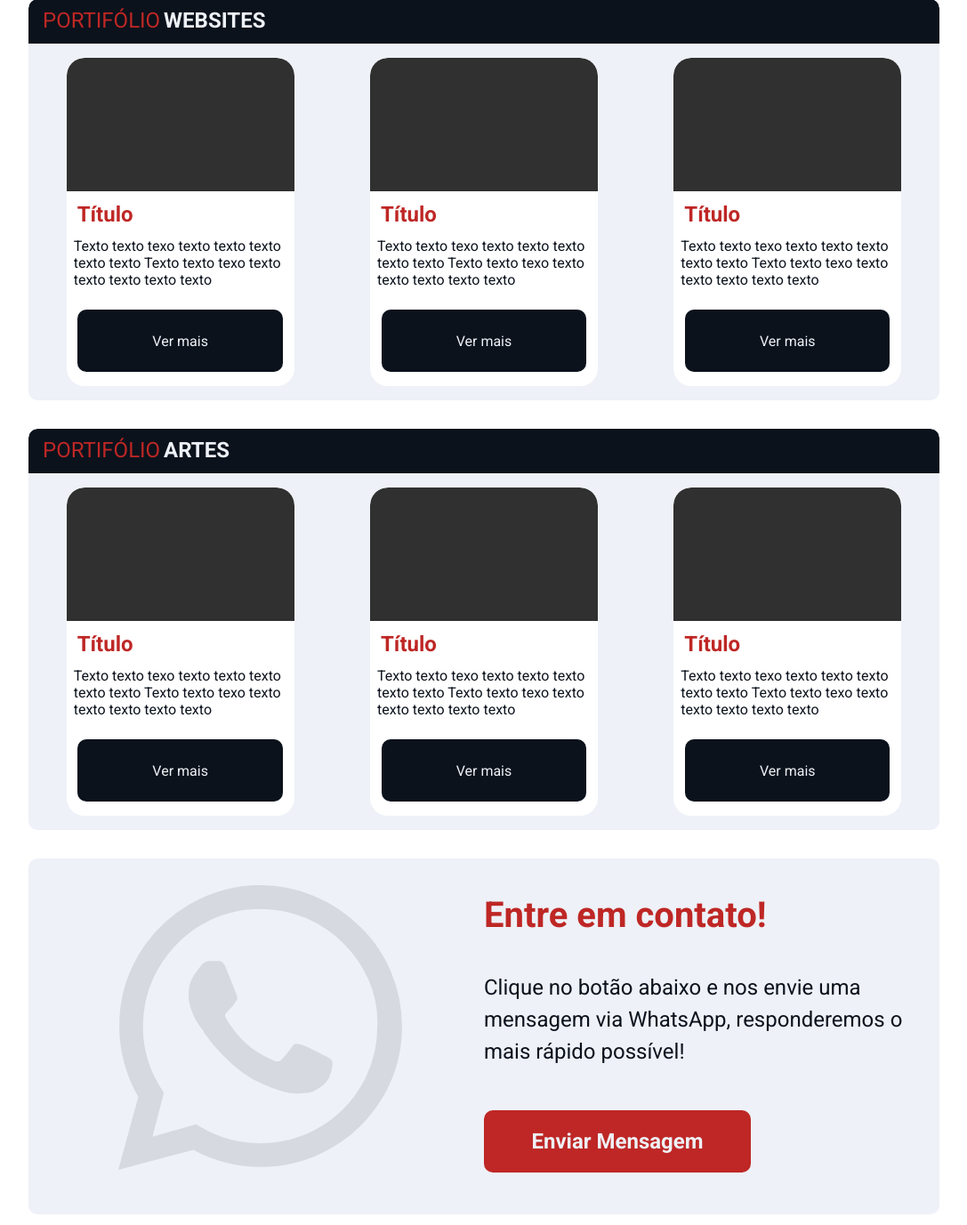
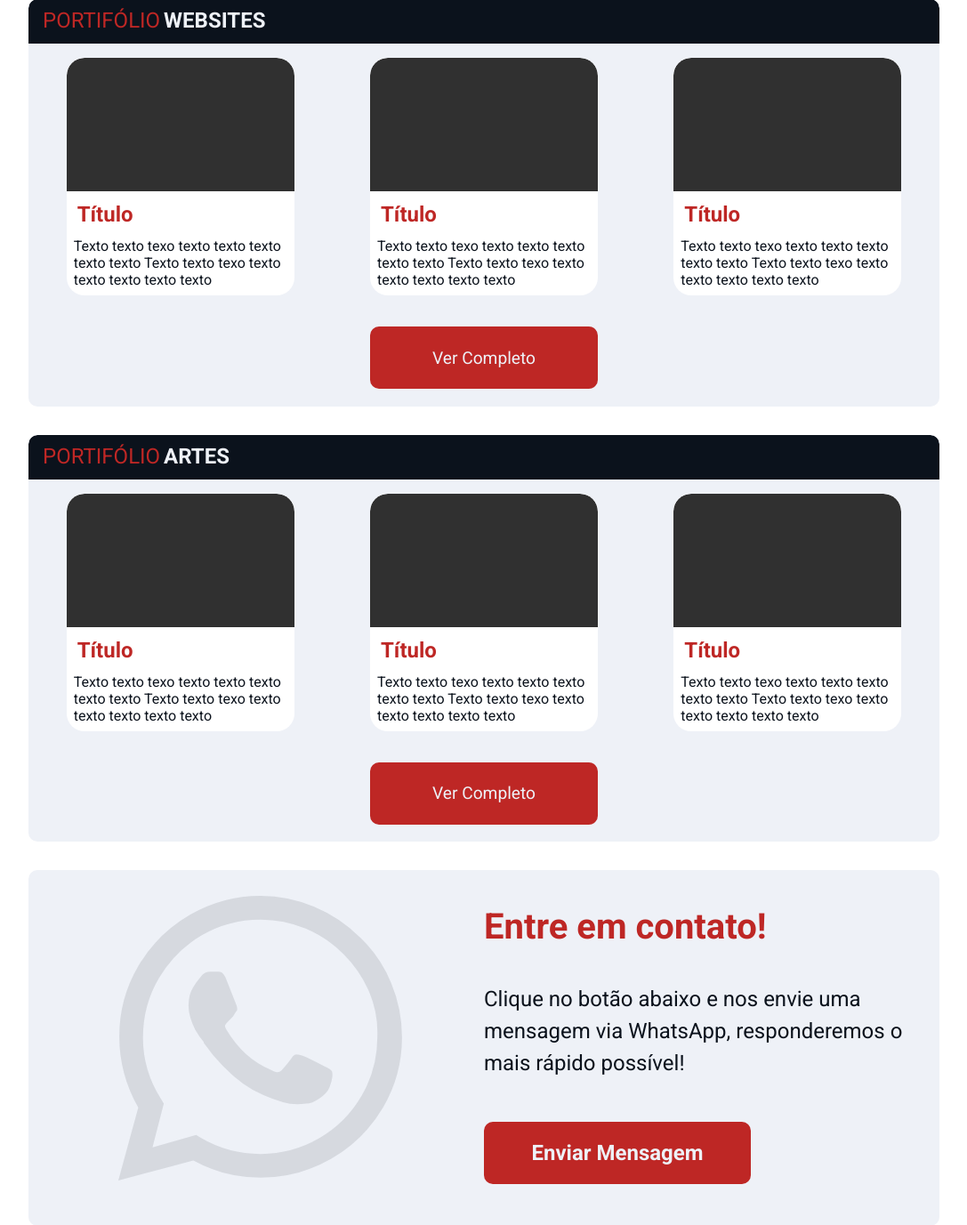
Before and after one commit to lucasfvalle/codapp_site, a web app: file index.html in a window 1280 px wide. Shown: the part 973-2350 px from the top of the page at 89% size, without its empty margins (96-1183 px from the left). Run offline with its HTML, style and script files only (its server is not run), Linux system fonts and the light colour scheme.

Commit message:
Update-11-05

```diff
--- a/css/style.css
+++ b/css/style.css
@@ -12,6 +12,7 @@ body{
     --blue: #0B121C;
     --white: #EEF1F7;
     --red: #BE2725;
+
 }
 /* Grid Container */
 .container{
@@ -282,23 +283,23 @@ body{
     margin-right: 0.5em;
     color: var(--blue);
 }
-.container main .main-container .port-container .port-card-container .port-card .port-card-button{
+.container main .main-container .port-container  .port-card-button{
     text-decoration: none;
     margin-bottom: 1em;
     margin-top: 1em;
-    width: 90%;
+    width: 25%;
     height: 70px;
     border-radius: 10px;
     display: flex;
     align-items: center;
     justify-content: center;
-    font-size: 1em;
+    font-size: 1.2em;
     color: var(--white);
-    background-color: var(--blue);
+    background-color: var(--red);
 }
-.container main .main-container .port-container .port-card-container .port-card .port-card-button:hover{
+.container main .main-container .port-container  .port-card-button:hover{
     transition: all ease 0.3s;
-    background-color: #101b2a;
+    background-color: #9f211f;
 }
 /* Contato */
 .container main .main-container .contact-container{
--- a/index.html
+++ b/index.html
@@ -20,6 +20,9 @@
         <link rel="manifest" href="./imgs/favicon/site.webmanifest">
         <link rel="mask-icon" href="./imgs/favicon/safari-pinned-tab.svg" color="#5bbad5">
         <meta name="msapplication-TileColor" content="#da532c">
+        <!-- ads -->
+        <script async src="https://pagead2.googlesyndication.com/pagead/js/adsbygoogle.js?client=ca-pub-6565256858502942"
+        crossorigin="anonymous"></script>
         <title>CodApp | Soluções em Tecnologia</title>
     </head>
     <body>
@@ -57,40 +60,38 @@
                         <h2>SERVIÇOS</h2>
                     </div>
                     <div class="services-container" >
-
                         <div class="service-card">
                             <i class="bi bi-pencil-square"></i>
                             <h2>Artes</h2>
                             <p>
                                 Artes para redes sociais, banners, logotipos...
                             </p>
-                            <a href="" class="service-button">
+                            <a href="https://wa.me/55015998347491?text=Olá! Gostaria de solicitar um orçamento para Artes Digitais." target="_blank" class="service-button">
                                 <i class="bi bi-whatsapp"></i> Orçamento
                             </a>
                         </div>
-
                         <div class="service-card">
                             <i class="bi bi-globe"></i>
                             <h2>Websites</h2>
                             <p>
                                 Desenvolvimento de sites institucionais e blogs.
                             </p>
-                            <a href="" class="service-button">
+                            <a href="https://wa.me/55015998347491?text=Olá! Gostaria de solicitar um orçamento para o Desenvolvimento de Sites." target="_blank" class="service-button">
                                 <i class="bi bi-whatsapp"></i> Orçamento
                             </a>
                         </div>
-
                         <div class="service-card">
                             <i class="bi bi-gear-fill"></i>
                             <h2>Instalação Remota</h2>
                             <p>
                                 Instalação de softwares via acesso remoto.
                             </p>
-                            <a href="" class="service-button">
+                            <a href="https://wa.me/55015998347491?text=Olá! Gostaria de solicitar um orçamento para Instalação de um programa via Acesso Remoto." class="service-button">
                                 <i class="bi bi-whatsapp"></i> Orçamento
                             </a>
                         </div>
                     </div>
+                    <!-- artes -->
                     <div class="port-container">
                         <div class="port-title" id="portifolio">
                             <span class="primary-text">PORTIFÓLIO</span>
@@ -108,7 +109,7 @@
                                     Texto texto texo texto texto texto texto texto
                                     Texto texto texo texto texto texto texto texto
                                 </p>
-                                <a href="" class="port-card-button">Ver mais</a>
+
                             </div>
                             <div class="port-card">
                                 <div class="port-img">
@@ -121,7 +122,7 @@
                                     Texto texto texo texto texto texto texto texto
                                     Texto texto texo texto texto texto texto texto
                                 </p>
-                                <a href="" class="port-card-button">Ver mais</a>
+
                             </div>
                             <div class="port-card">
                                 <div class="port-img">
@@ -134,16 +135,19 @@
                                     Texto texto texo texto texto texto texto texto
                                     Texto texto texo texto texto texto texto texto
                                 </p>
-                                <a href="" class="port-card-button">Ver mais</a>
+
                             </div>
                         </div>
+                        <a href="" class="port-card-button">Ver Completo</a>
                     </div>
+                    <!-- artes -->
                     <div class="port-container">
                         <div class="port-title">
                             <span class="primary-text">PORTIFÓLIO</span>
                             <span class="secondary-text">ARTES</span>
                         </div>
                         <div class="port-card-container">
+
                             <div class="port-card">
                                 <div class="port-img">
 
@@ -155,7 +159,6 @@
                                     Texto texto texo texto texto texto texto texto
                                     Texto texto texo texto texto texto texto texto
                                 </p>
-                                <a href="" class="port-card-button">Ver mais</a>
                             </div>
                             <div class="port-card">
                                 <div class="port-img">
@@ -168,7 +171,6 @@
                                     Texto texto texo texto texto texto texto texto
                                     Texto texto texo texto texto texto texto texto
                                 </p>
-                                <a href="" class="port-card-button">Ver mais</a>
                             </div>
                             <div class="port-card">
                                 <div class="port-img">
@@ -181,9 +183,10 @@
                                     Texto texto texo texto texto texto texto texto
                                     Texto texto texo texto texto texto texto texto
                                 </p>
-                                <a href="" class="port-card-button">Ver mais</a>
                             </div>
                         </div>
+
+                        <a href="" class="port-card-button">Ver Completo</a>
                     </div>
                     <div class="contact-container" id="contato">
                         <div class="contact-icon">
```
